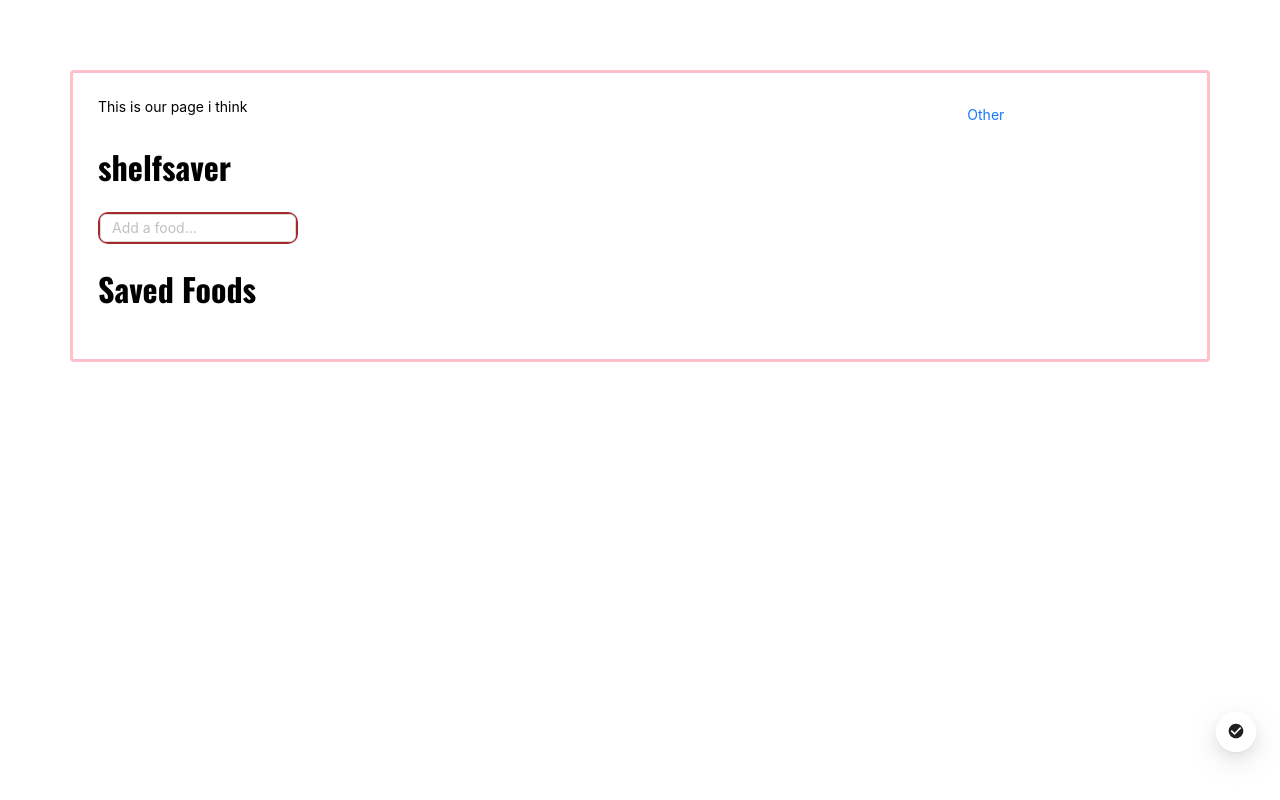
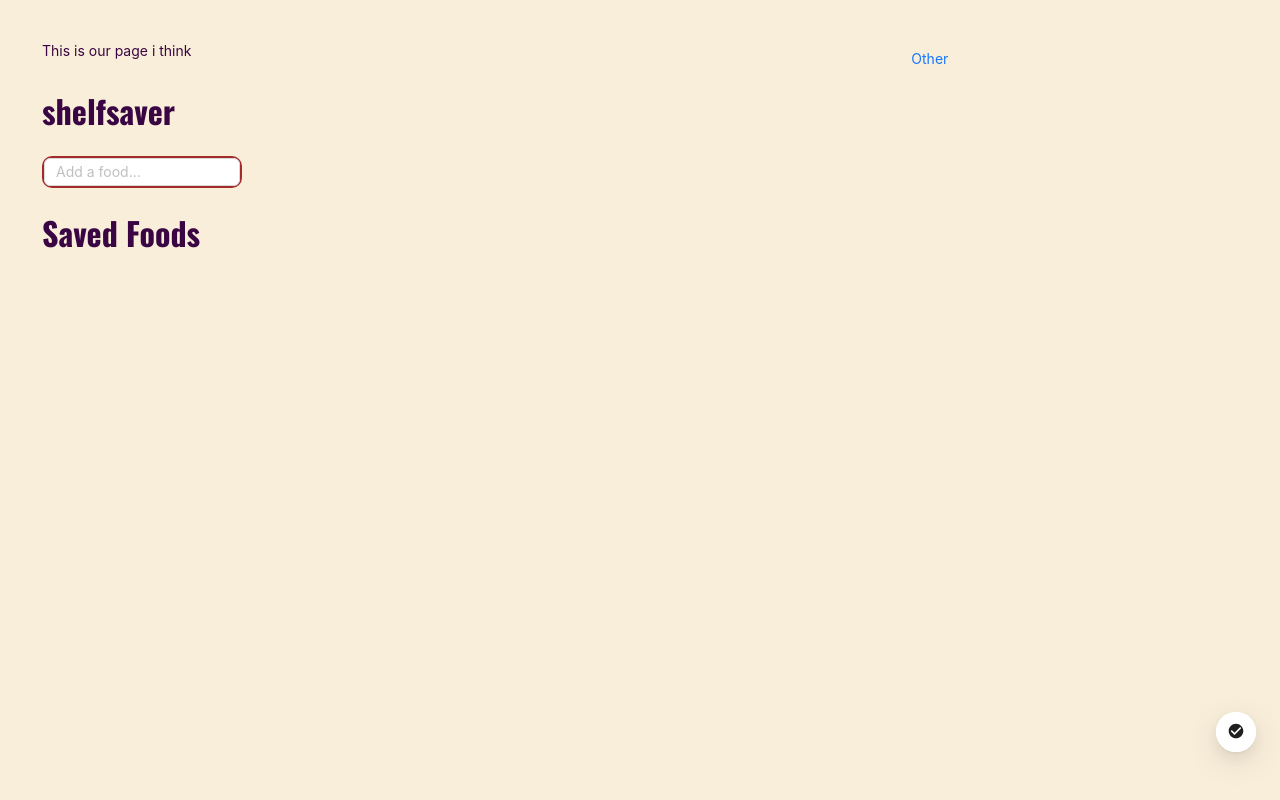
Before and after one commit to emvanmetre/GHH24, a React (Create React App) app: page / in a window 1280 px wide. Built offline with nearby package versions, Linux system fonts and the light colour scheme.

Commit message:
Tinted the font color and background color

```diff
--- a/src/index.css
+++ b/src/index.css
@@ -1,10 +1,13 @@
 @import url('https://fonts.googleapis.com/css2?family=Oswald:wght@200..700&display=swap');
 
 body {
-  margin: 70px;
+  background-color: rgb(249, 238, 218);
+  color: rgb(57, 5, 66);
+  margin: 5px;
   padding: 25px;
   border-style: solid;
-  border-color: pink;
+  border-color: rgb(249,238,218);
+  border-width: 12px;
   border-radius: 4px;
   font-family: Oswald, -apple-system, BlinkMacSystemFont, 'Segoe UI', 'Roboto', 'Oxygen',
     'Ubuntu', 'Cantarell', 'Fira Sans', 'Droid Sans', 'Helvetica Neue',
```
